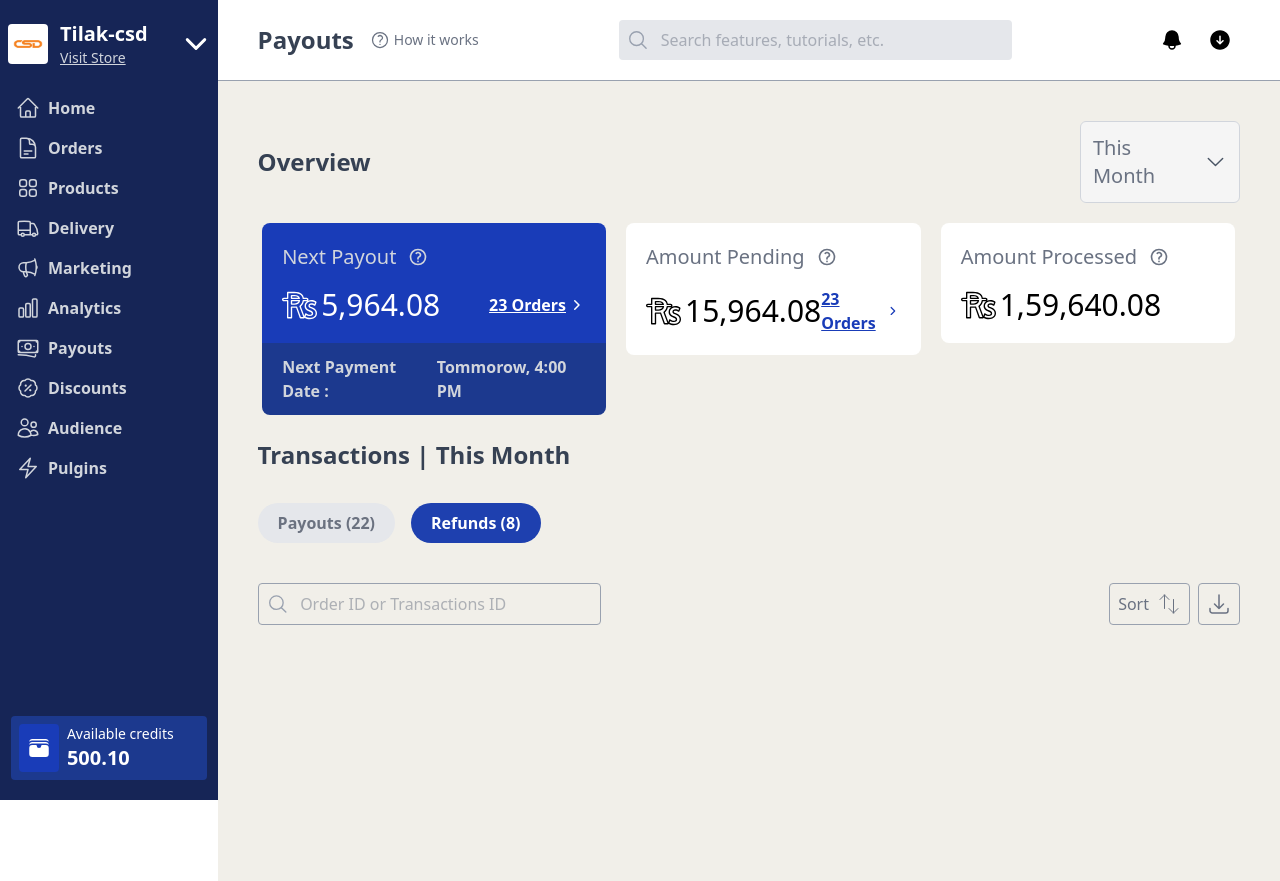
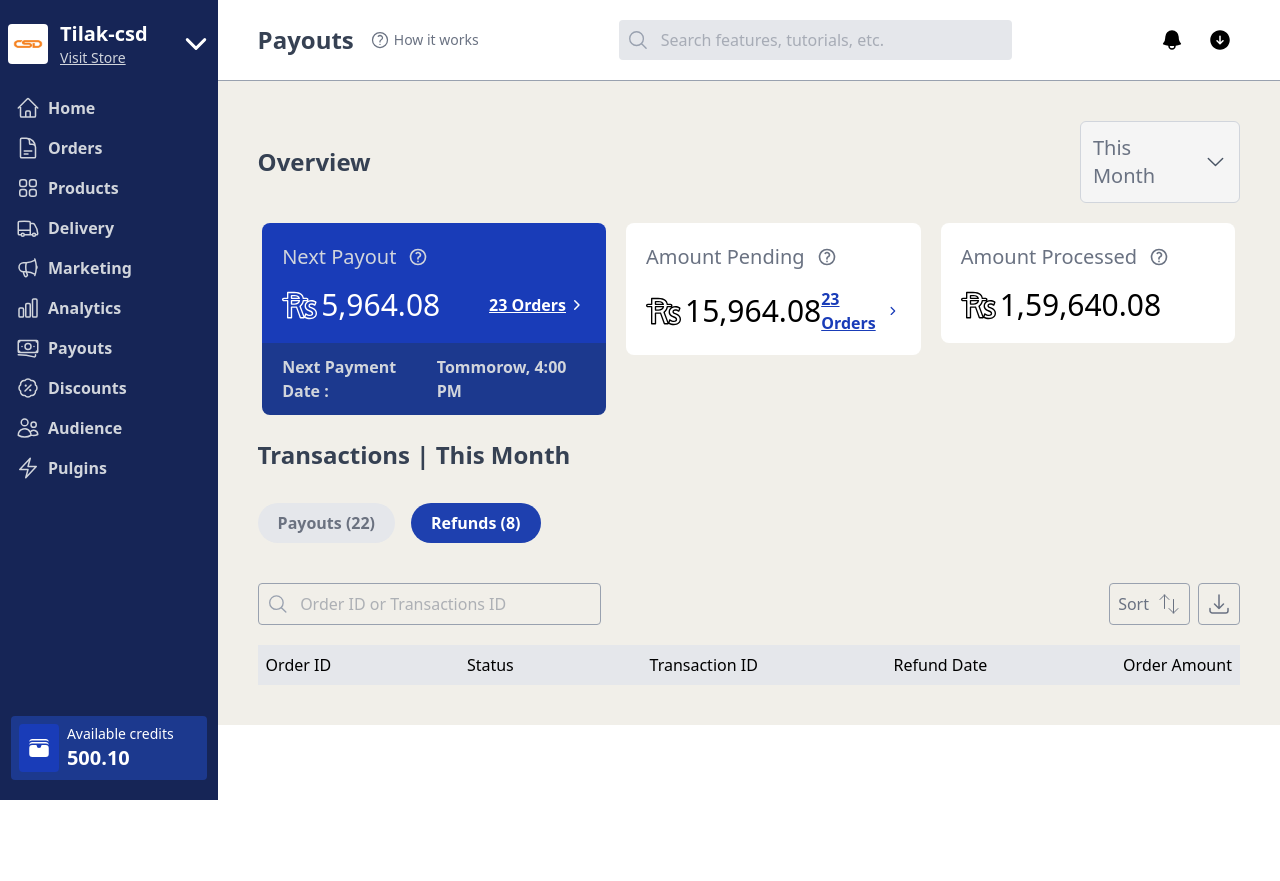
Before and after one commit to Tilak-csd/Dashboard-Clone, a React (Vite) app: page / in a window 1280 px wide. After the commit the page ends 800 px from the top, so only its background shows below. Built offline with nearby package versions, Linux system fonts and the light colour scheme.

Commit message:
added the heading of the transaction history

```diff
--- a/src/components/MainContent.jsx
+++ b/src/components/MainContent.jsx
@@ -9,7 +9,7 @@ import Transactions from './Transactions'
 
 export default function MainContent() {
   return (
-    <div className='h-screen w-[83vw] overflow-y-scroll scroll-hide p-10 bg-[#f1efe9]'>
+    <div className='h-auto w-[83vw] overflow-y-scroll scroll-hide p-10 bg-[#f1efe9]'>
       {/* top line of the main content side */}
       <div className='flex justify-between items-center'>
         <h1 className='text-2xl font-semibold text-gray-700'>Overview</h1>
--- a/src/components/Transactions.jsx
+++ b/src/components/Transactions.jsx
@@ -2,11 +2,20 @@ import React from 'react'
 import {transaction} from '../store/data.js'
 
 export default function Transactions() {
-    console.log(transaction);
+  console.log(transaction);
+    const heading = ["Order ID", "Status", "Transaction ID", "Refund Date", "Order Amount"]
 
   return (
     <div>
-        <div> </div>
+        <div id="heading"
+        className='flex justify-between items-center py-2 px-2 bg-gray-200 mt-5'
+        >
+          {heading.map((title, idx)=>{
+            return <div key={idx}>
+              {title}
+            </div>
+          })}
+        </div>
     </div>
   )
 }
```
